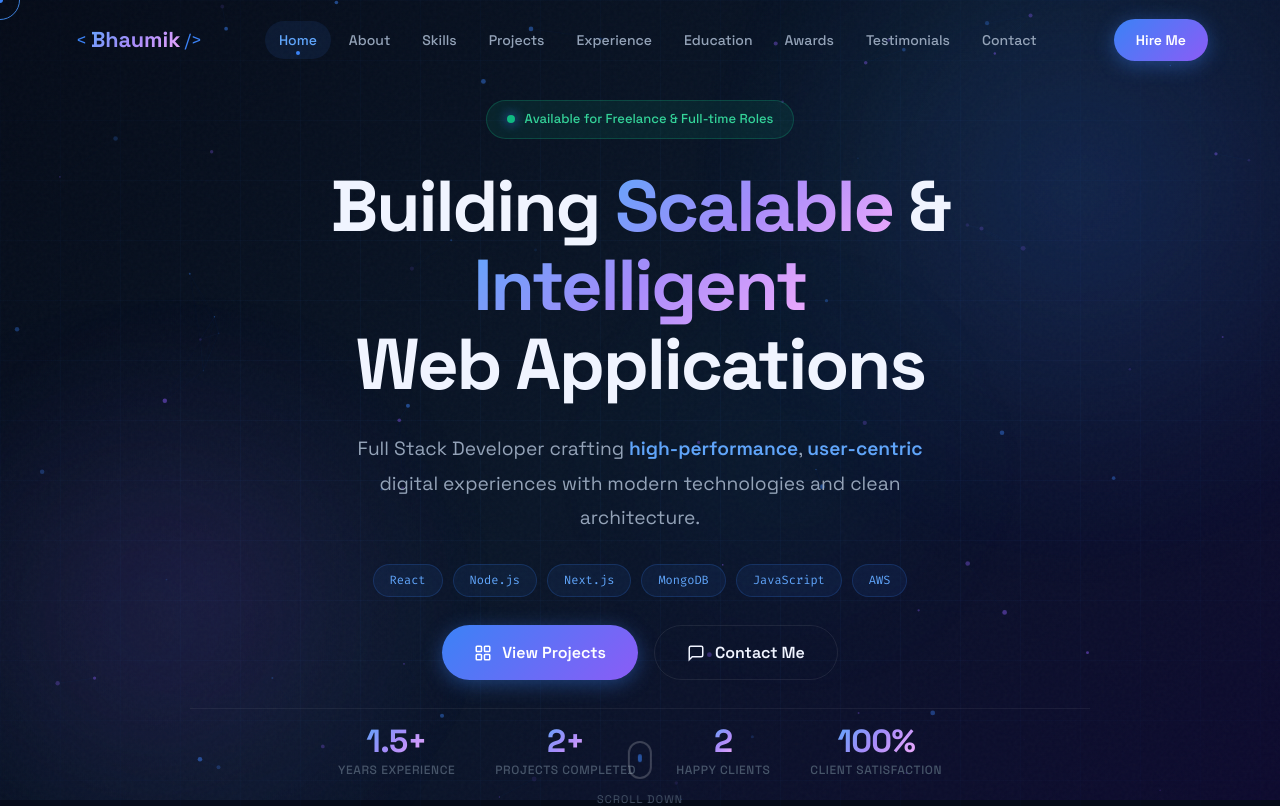
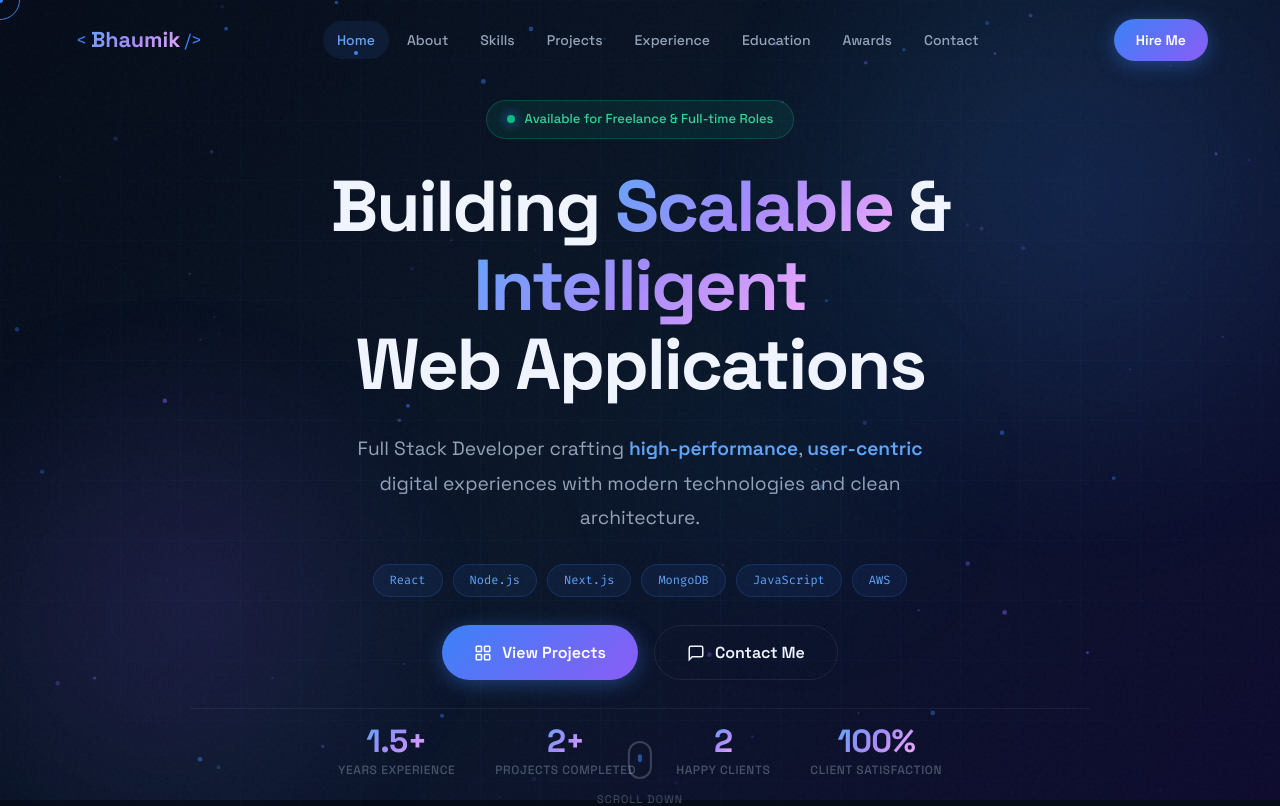
Before and after one commit to bhaumik-1910/Portfolio, a React (Vite) app: page / in a window 1280 px wide. Shown: the top 806 px of the page. Built offline with nearby package versions, Linux system fonts and the light colour scheme.

Commit message:
Testimonials menu remove

```diff
--- a/src/App.jsx
+++ b/src/App.jsx
@@ -7,7 +7,7 @@ import About from './pages/About/About';
 import Skills from './pages/Skills/Skills';
 import Projects from './pages/Projects/Projects';
 import Experience from './pages/Experience/Experience';
-import Testimonials from './pages/Testimonials/Testimonials';
+// import Testimonials from './pages/Testimonials/Testimonials';
 import Education from './pages/Education/Education';
 import Certifications from './pages/Certifications/Certifications';
 import Contact from './pages/Contact/Contact';
@@ -65,7 +65,7 @@ function App() {
         <Experience />
         <Education />
         <Certifications />
-        <Testimonials />
+        {/* <Testimonials /> */}
         <Contact />
       </main>
 
--- a/src/component/Footer/Footer.jsx
+++ b/src/component/Footer/Footer.jsx
@@ -6,7 +6,7 @@ const navLinks = [
     { label: 'Skills', href: '#skills' },
     { label: 'Projects', href: '#projects' },
     { label: 'Experience', href: '#experience' },
-    { label: 'Testimonials', href: '#testimonials' },
+    // { label: 'Testimonials', href: '#testimonials' },
     { label: 'Contact', href: '#contact' },
 ];
 
--- a/src/component/Navbar/Navbar.jsx
+++ b/src/component/Navbar/Navbar.jsx
@@ -9,7 +9,7 @@ const navLinks = [
     { label: 'Experience', href: '#experience' },
     { label: 'Education', href: '#education' },
     { label: 'Awards', href: '#certifications' },
-    { label: 'Testimonials', href: '#testimonials' },
+    // { label: 'Testimonials', href: '#testimonials' },
     { label: 'Contact', href: '#contact' },
 ];
 
```
